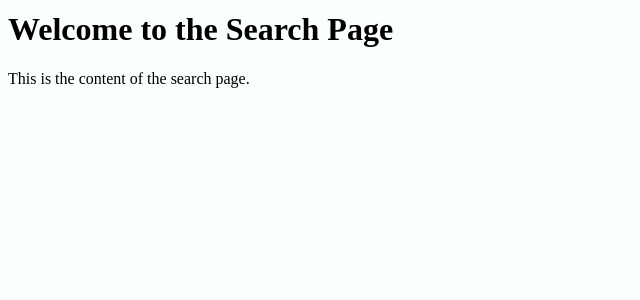
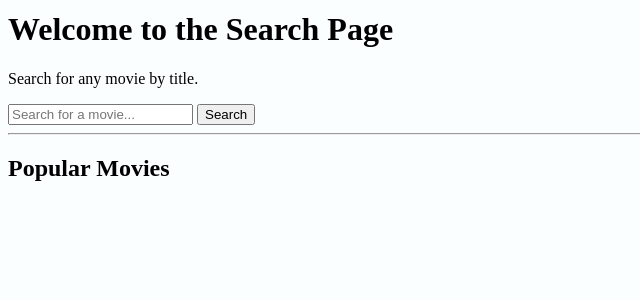
Before and after one commit to emeraldspruce/SEO-Project-2, a Flask app: page / in a window 1280 px wide. Shown: the part 66-366 px from the top of the page, without its empty margins (0-640 px from the left). Run offline with Flask 3, Linux system fonts and the light colour scheme; data that the repository does not hold is empty.

Commit message:
Moved some stuff with the .env file, added a search bar to search with a clear button

```diff
--- a/app.py
+++ b/app.py
@@ -1,4 +1,4 @@
-from flask import Flask, render_template, abort
+from flask import Flask, render_template, abort, request
 from dotenv import load_dotenv
 from search import TMDBClient
 import os
@@ -17,7 +17,9 @@ movies = []
 # Run once at the start to fetch data from TMDB API
 def init_app():
     global search_client, genre_map
-    search_client = TMDBClient()
+
+    api_key = os.getenv("TMDB_API_KEY")
+    search_client = TMDBClient(api_key=api_key)
     search_client.fetch_genres()
 
 def add_movie(user_id,imdb_id,rating,title):
@@ -33,8 +35,12 @@ def add_movie(user_id,imdb_id,rating,title):
 @app.route("/")
 def search():
     global movies
-    movies = search_client.discover_movies()
-    return render_template("search.html", movies=movies)
+    query = request.args.get('query')
+    if query:
+        movies = search_client.search_movies(title=query)
+    else:
+        movies = search_client.discover_movies()
+    return render_template("search.html", movies=movies, query=query)
 
 
 @app.route("/my_movies.html")
--- a/search.py
+++ b/search.py
@@ -8,8 +8,9 @@ import os
 class TMDBClient:
     def __init__(self, api_key=None, language="en-US", include_adult=False):
         # Get API key
-        load_dotenv()
-        self.api_key = api_key or os.getenv("TMDB_API_KEY")
+        #load_dotenv()
+        #self.api_key = api_key or os.getenv("TMDB_API_KEY")
+        self.api_key = api_key
         if not self.api_key:
             raise ValueError("TMDB_API_KEY not found.")
 
--- a/templates/search.html
+++ b/templates/search.html
@@ -5,7 +5,18 @@
 
 {% block body %}
 <h1>Welcome to the Search Page</h1>
-<p>This is the content of the search page.</p>
+<p>Search for any movie by title.</p>
+
+<form method="GET" action="/">
+  <input type="text" name="query" placeholder="Search for a movie..." value="{{ query or '' }}">
+  <button type="submit">Search</button>
+
+  {% if query %}
+    <button type="button" onclick="window.location.href='{{ url_for('search') }}'">Clear</button>
+  {% endif %}
+</form>
+<hr>
+<h2>{% if query %}Search Results for "{{ query }}"{% else %}Popular Movies{% endif %}</h2>
 <ul>
   {% for movie in movies %}
     <li>
```
